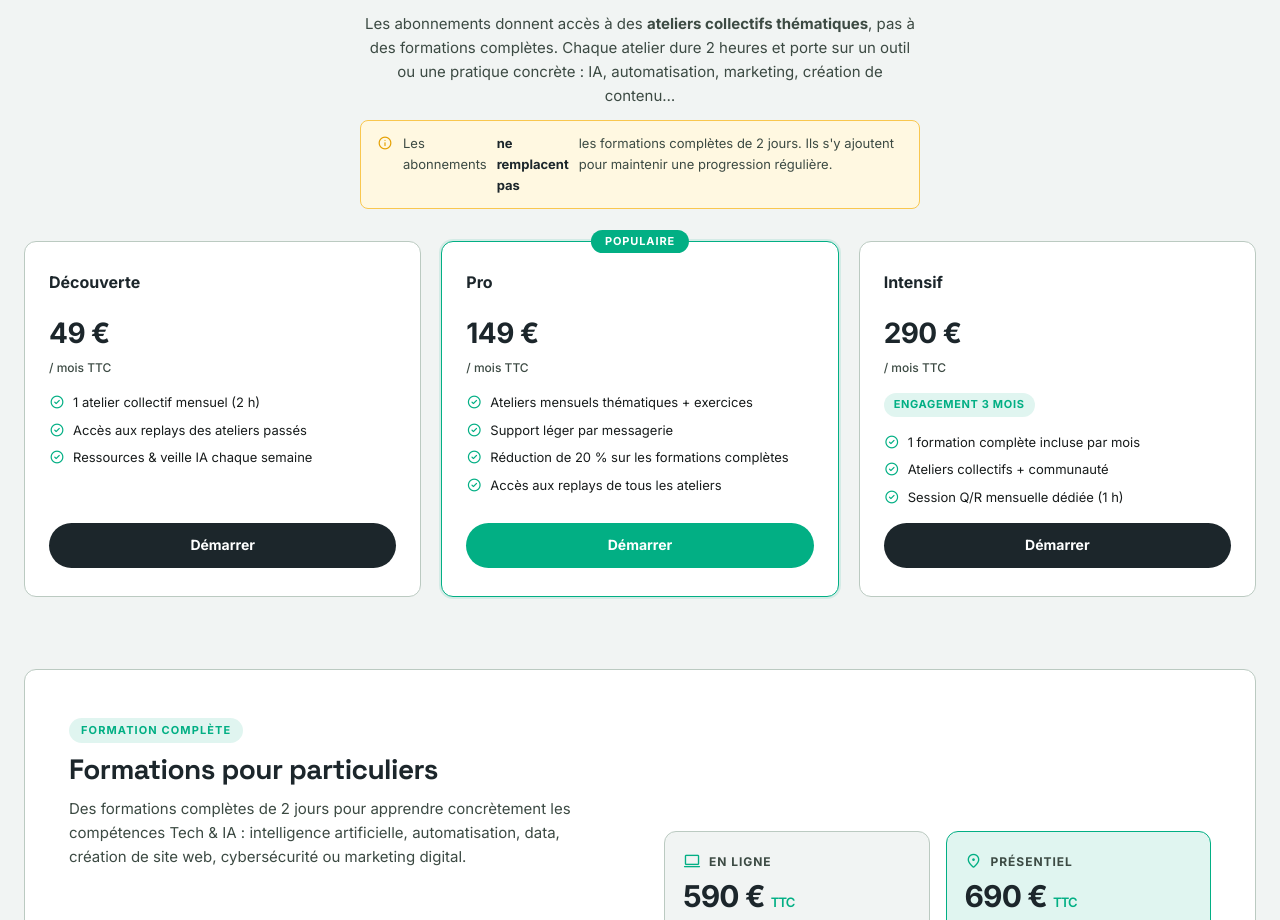
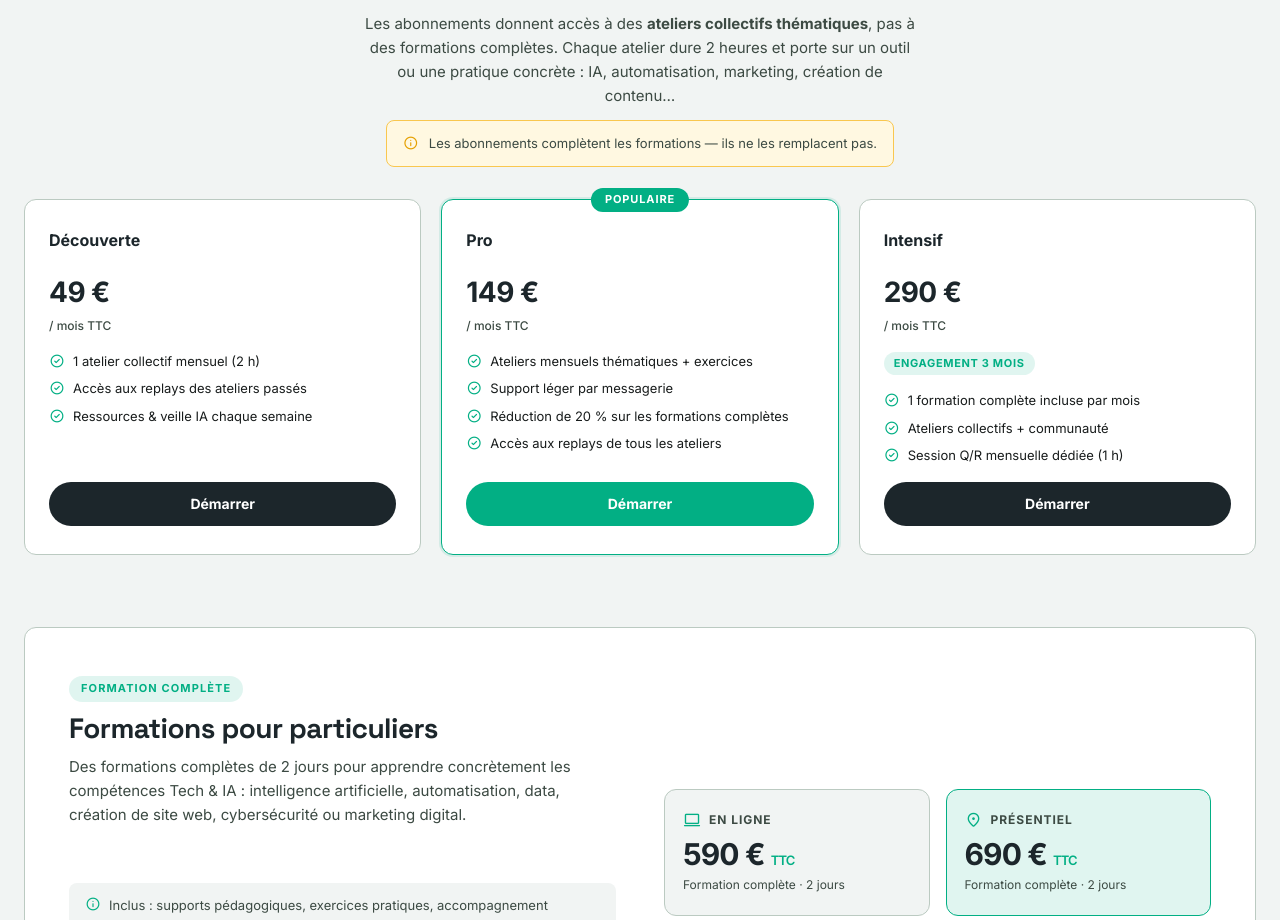
Before and after one commit to kuatejoelparfait-Data/ecole-du-numerique, a React (Vite) app in the folder ecole-du-numerique/: page /pricing in a window 1280 px wide. Shown: the part 934-1854 px from the top of the page. Built offline with nearby package versions, Linux system fonts and the light colour scheme.

Commit message:
Fix disclaimer abonnements : phrase courte et lisible

```diff
--- a/ecole-du-numerique/src/pages/Pricing/PricingCards/PricingCards.jsx
+++ b/ecole-du-numerique/src/pages/Pricing/PricingCards/PricingCards.jsx
@@ -142,7 +142,7 @@ export default function PricingCards() {
                 </p>
                 <div className="pricing-abo-section__disclaimer">
                   <span className="material-symbols-rounded">info</span>
-                  Les abonnements <strong>ne remplacent pas</strong> les formations complètes de 2 jours. Ils s'y ajoutent pour maintenir une progression régulière.
+                  Les abonnements complètent les formations — ils ne les remplacent pas.
                 </div>
               </div>
               <AboGrid plans={abonnementsPart} />
```
